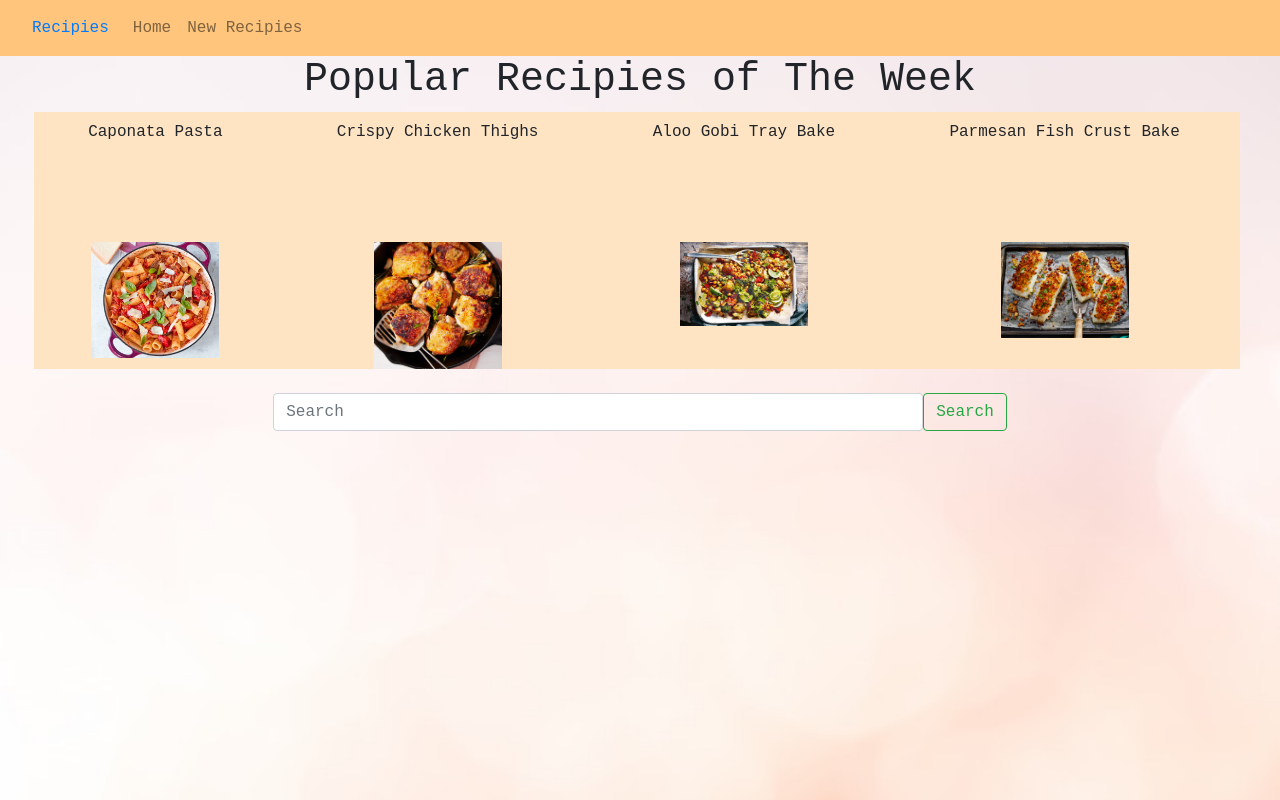
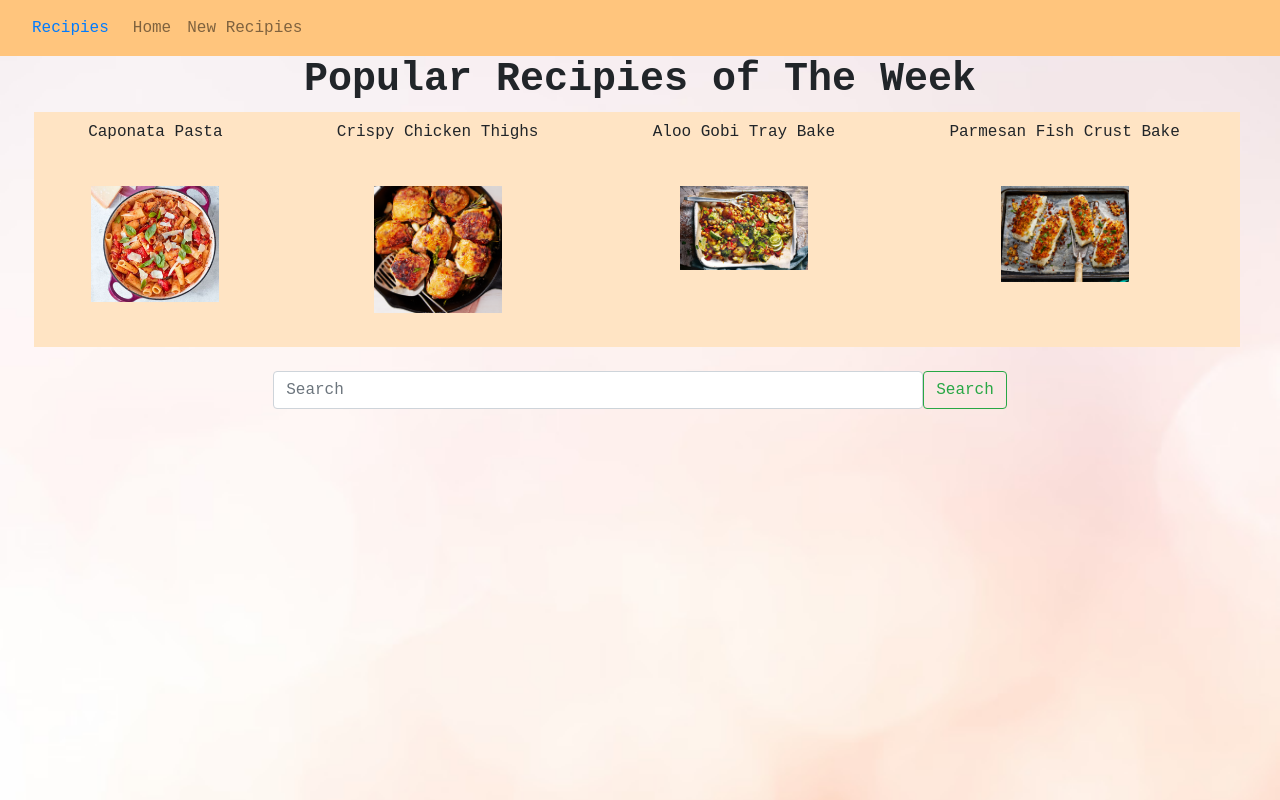
Before and after one commit to TiffanyJan/Recipies, a React (Create React App) app: page / in a window 1280 px wide. Built offline with nearby package versions, Linux system fonts and the light colour scheme.

Commit message:
fix title headings

```diff
--- a/src/App.css
+++ b/src/App.css
@@ -25,12 +25,27 @@
 img {
   vertical-align: middle;
   border-style: none;
-  padding-top: 90px;
+  padding-top: 34px;
+  padding-bottom:34px;
 }
 
 .row .mt-2 {
   font-family: "Courier New";
   text-align: center;
+}
+
+.subHeading{
+  font-family: "Courier New";
+}
+
+.h1, h1 {
+  font-size: 2.5rem;
+  font-weight: 900;
+}
+
+.h2, h2 {
+  font-size: 2rem;
+  font-weight: 900;
 }
 
 .mt-2, .my-2 {
--- a/src/Recipe.js
+++ b/src/Recipe.js
@@ -31,10 +31,17 @@ export default function Recipie(props) {
               </div>
               <div className="col-sm">{stripHtml(recipeDetails.summary)}</div>
             </div>
-            <div className="row mt-2">Servings:{recipeDetails.servings}</div>
+            <div className="row mt-2">
+              <div className="subHeading">
+              <h2>Servings:</h2>
+              </div>
+              {recipeDetails.servings}</div>
             <div className="row mt-2">
               <div className="col-sm">
-                Instructions: {instructions(recipeDetails)}
+              <div className="subHeading">
+                <h2>Instructions:</h2>
+                </div>
+                {instructions(recipeDetails)}
               </div>
             </div>
           </div>
```
